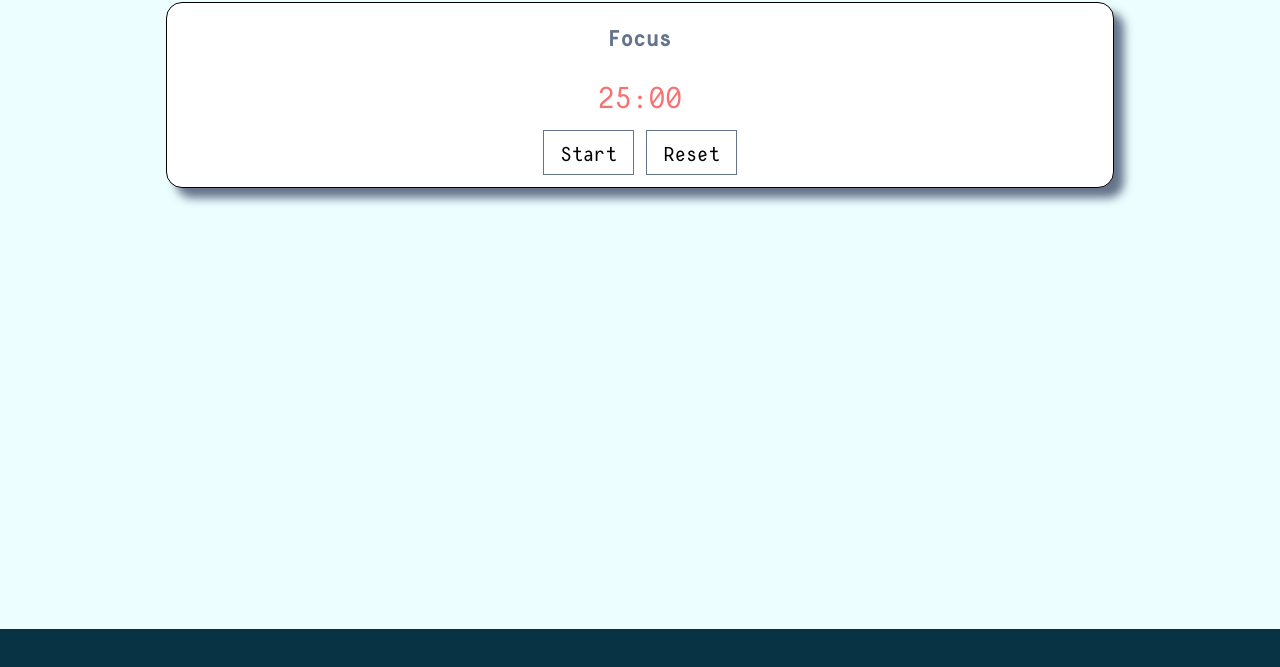
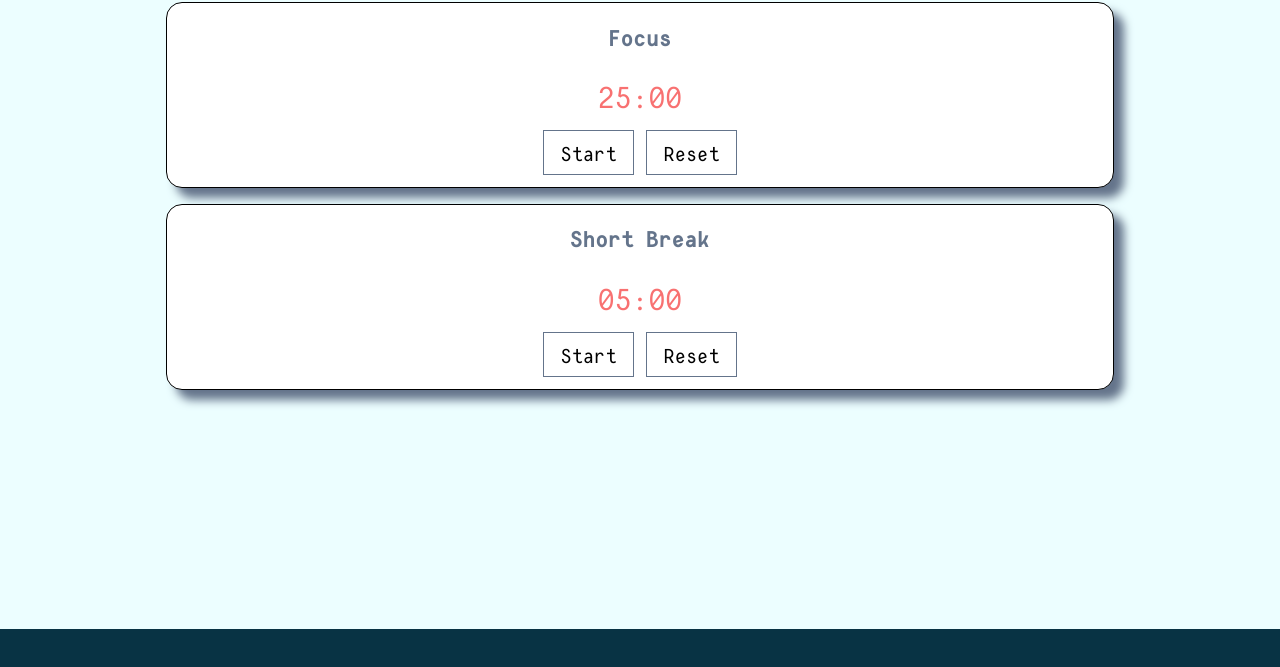
Before and after one commit to MhmdFais/FocusFlow, a website built with webpack: page dist/index.html in a window 1280 px wide. Shown: the part 91-758 px from the top of the page. Built offline with nearby package versions, Linux system fonts and the light colour scheme.

Commit message:
chore: Add short break functionality to timer component

```diff
--- a/src/index.js
+++ b/src/index.js
@@ -1,6 +1,7 @@
 import "./style.css";
 import { createHeader } from "./script/header.js";
 import {createFocus} from "./script/focus.js";
+import {createShortBreak} from './script/shortBreak.js';
 
 document.addEventListener("DOMContentLoaded", () => {
 
@@ -8,4 +9,6 @@ document.addEventListener("DOMContentLoaded", () => {
 
   createFocus();
 
+  createShortBreak();
+
 });
--- /dev/null
+++ b/src/script/shortBreak.js
@@ -0,0 +1,57 @@
+import {showTime, startTimeCountdown, resetTime, stopTimeCountdown} from '../components/timer'
+
+const shortBreakContainer = document.querySelector(".short-break-container");
+
+export function createShortBreak() {
+    createTheCard();
+}
+
+function createTheCard() {
+    const headerContainer = document.createElement("div");
+    headerContainer.classList.add("sub-headeing-container");
+    const subHeading = createSubHeading()
+    headerContainer.appendChild(subHeading);
+    shortBreakContainer.appendChild(headerContainer);
+
+    const time = showTime("05:00");
+    shortBreakContainer.appendChild(time);
+
+    const buttons = createButtons();
+    shortBreakContainer.appendChild(buttons);
+}
+
+function createSubHeading() {
+    const subHeading = document.createElement("p");
+    subHeading.classList.add("sub-heading");
+    subHeading.textContent = "Short Break";
+    return subHeading;
+}
+
+function createButtons(){
+    const buttonsContainer = document.createElement("div");
+    buttonsContainer.classList.add("buttons-container");
+
+    const startButton = document.createElement("button");
+    startButton.classList.add("start-button");
+    startButton.textContent = "Start";
+    startButton.addEventListener("click", startButtonFunction)
+
+    const stopButton = document.createElement("button");
+    stopButton.classList.add("stop-button");
+    stopButton.textContent = "Reset";
+    stopButton.addEventListener("click", stopButtonFunction)
+
+    buttonsContainer.appendChild(startButton);
+    buttonsContainer.appendChild(stopButton);
+
+    return buttonsContainer;
+}
+
+function startButtonFunction(){
+    startTimeCountdown(5);
+}
+
+function stopButtonFunction() {
+    stopTimeCountdown();
+    resetTime("05:00");
+}
--- a/src/style.css
+++ b/src/style.css
@@ -93,7 +93,8 @@ footer{
 
 }
 
-.focus-container{
+.focus-container,
+.short-break-container{
     display: grid;
     grid-template-rows: 1fr 1fr 1fr;
     gap: 1.3vh;
@@ -155,4 +156,5 @@ footer{
 .stop-button:hover{
     background-color: var(--time-container-shadow);
     color: var(--time-containers-color);
+    transform: scale(0.95);
 }
```
Also changed, not shown: dist/main.js.
